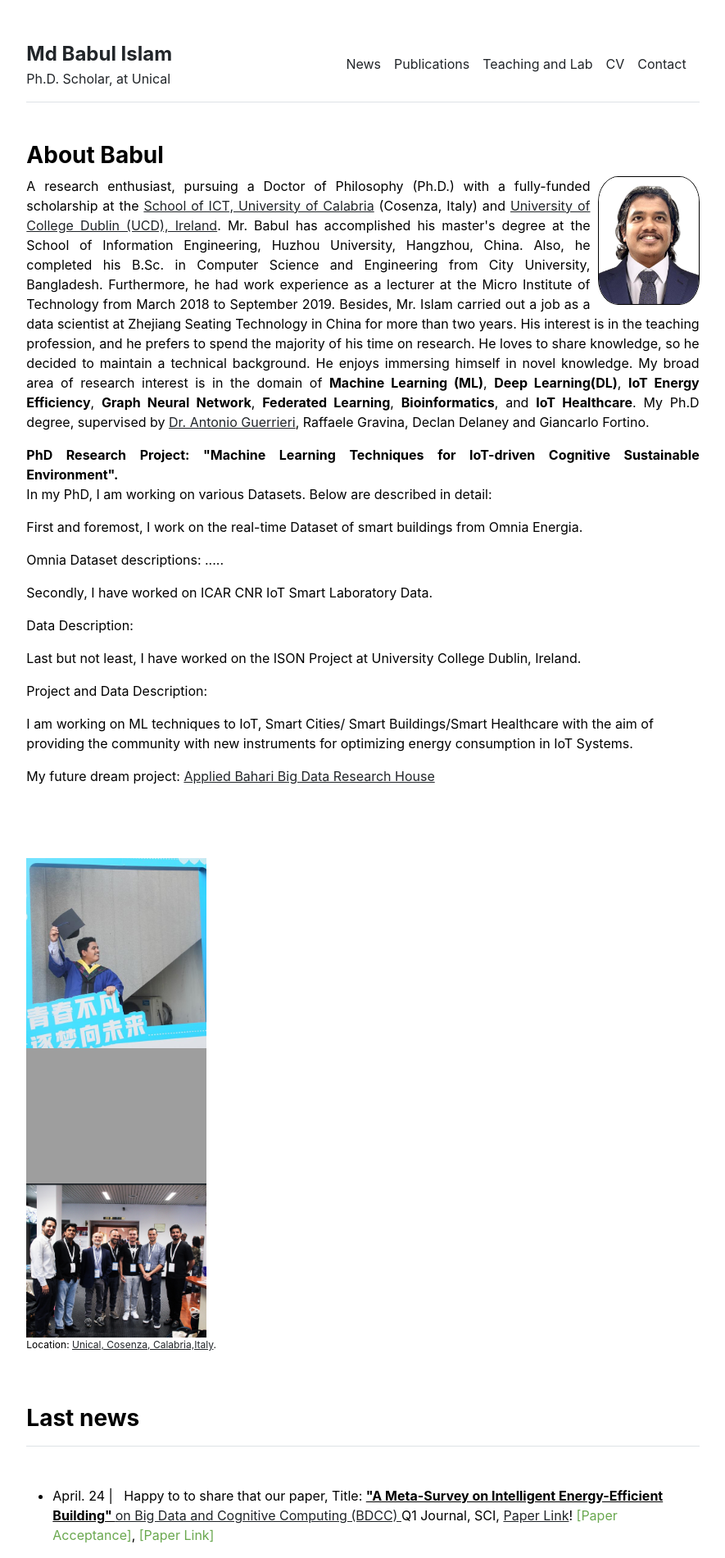
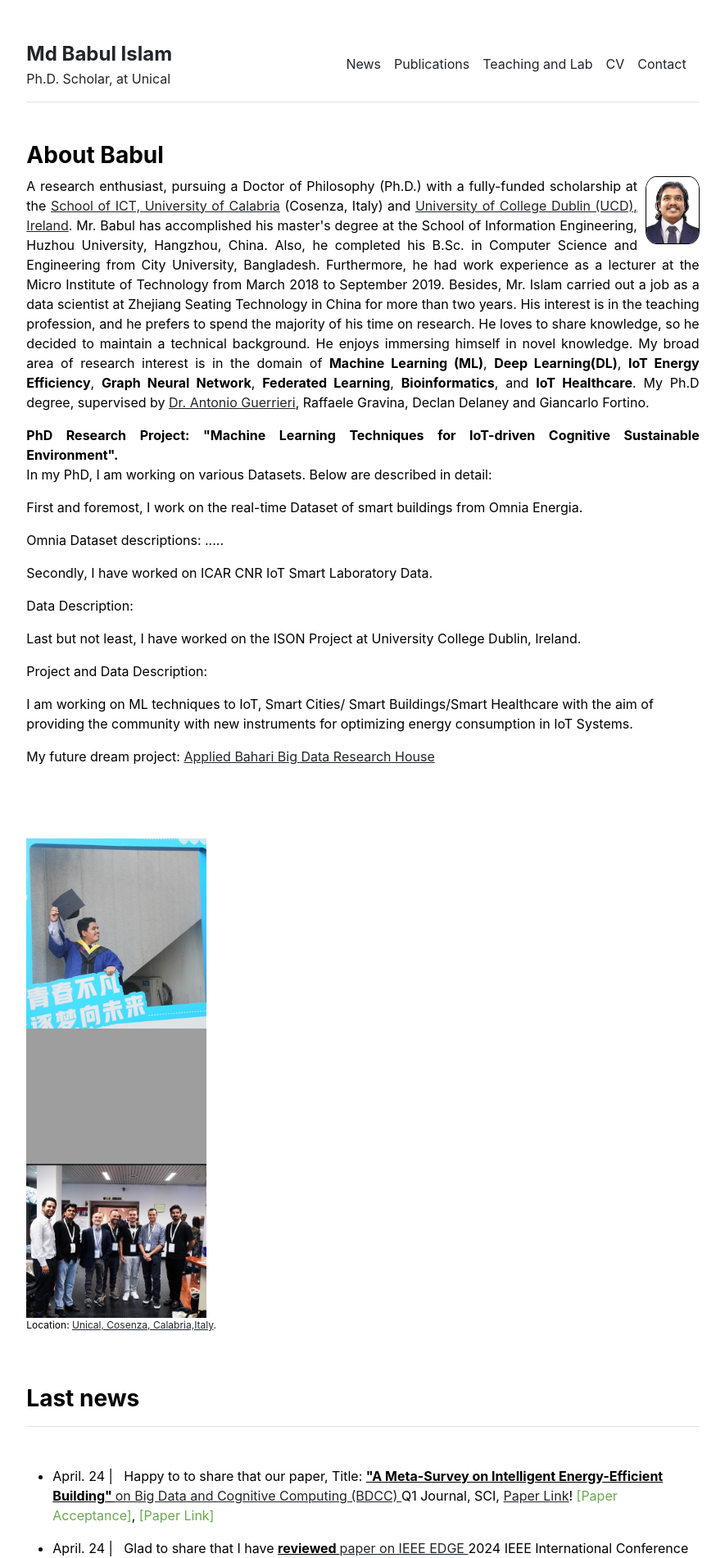
Before and after one commit to babulcseian/babulcseian.github.io, a Jekyll site: the page built from index.md, in a window 1280 px wide. Shown: the top 1901 px of the page at 82% size, without its empty margins (197-1082 px from the left). Built offline with Jekyll 4.4.1, drawn with Linux system fonts in a browser that asks for light colours; a style sheet for code colours, icons or effects is not loaded.

Commit message:
Update home.html

```diff
--- a/_layouts/home.html
+++ b/_layouts/home.html
@@ -6,7 +6,7 @@
   <div class="col-md-15">
     <h3 class="fw-bold">About Babul</h3>
 
-<img src="{{ site.github.url }}/assets/img/Md Babul Islam - 2 .jpeg" alt="Home" width="15%" width="20" title="MSc Graduation" style="float:right; margin-left:10px; margin-bottom:3px; border: solid black 1px; padding=2px; border-radius: 20%">
+<img src="{{ site.github.url }}/assets/img/Md Babul Islam - 2 .jpeg" alt="Home" width="08%" width="20" title="MSc Graduation" style="float:right; margin-left:10px; margin-bottom:3px; border: solid black 1px; padding=2px; border-radius: 20%">
 
     <p align="justify"> A research enthusiast, pursuing a Doctor of Philosophy (Ph.D.) with a fully-funded scholarship at the <a class="other" href='https://dottorato.dimes.unical.it/students/md-babul-islam'>School of ICT, University of Calabria</a> (Cosenza, Italy)
        and <a class="other" href='https://www.ucd.ie/'>University of College Dublin (UCD), Ireland</a>.
```
